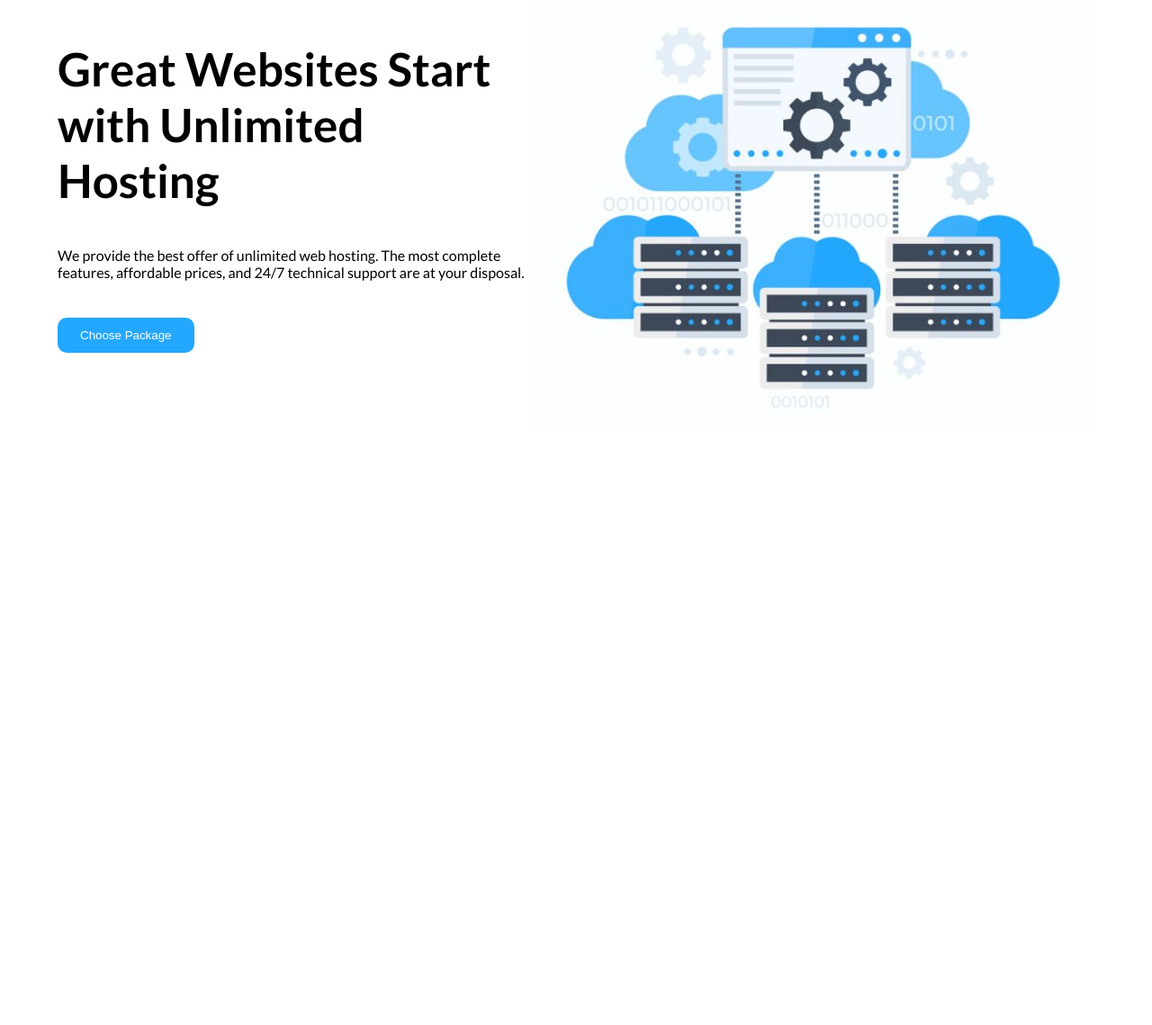
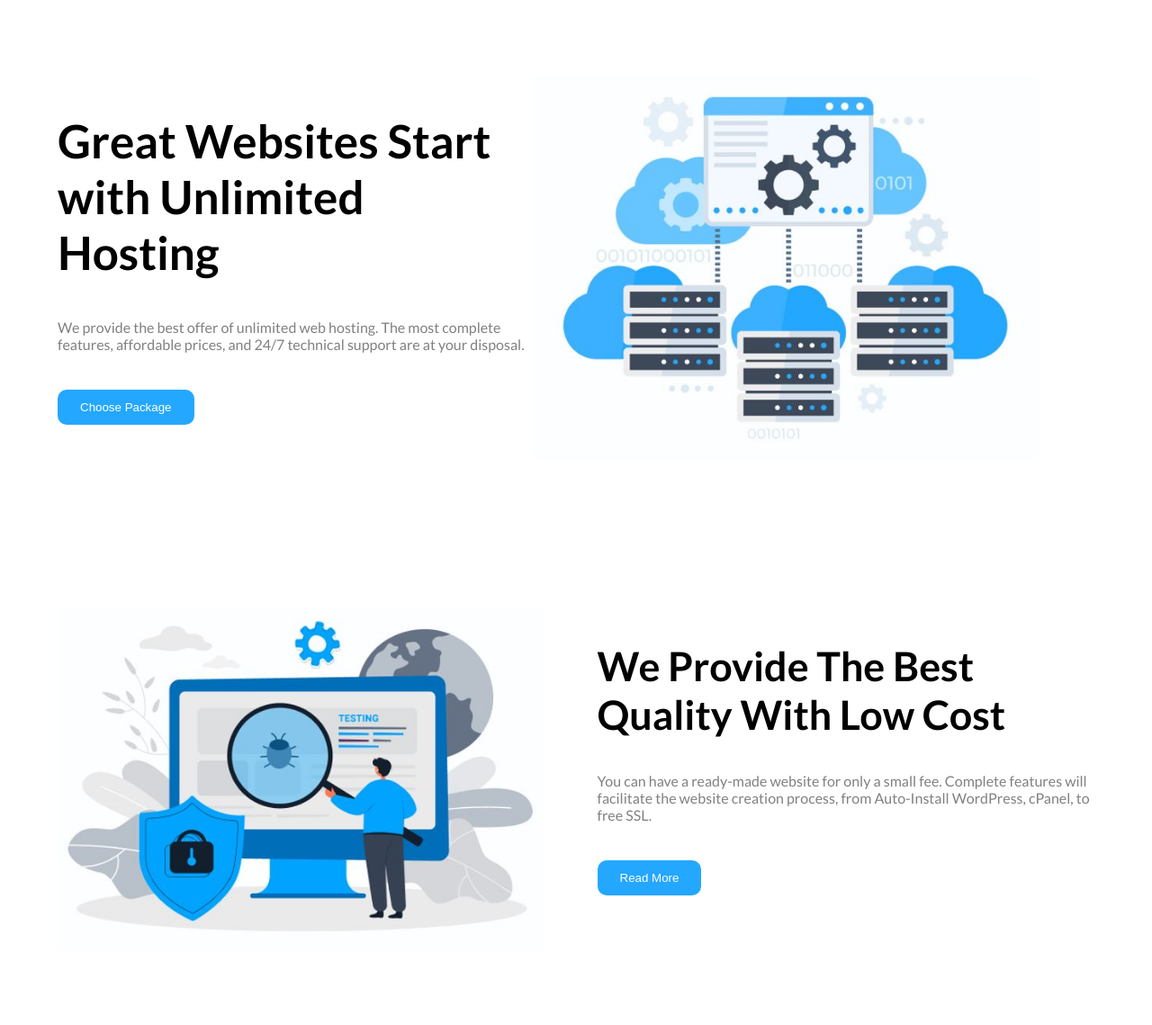
Before and after one commit to itamim345/domain-hosting-service, a plain HTML site: page index.html in a window 1280 px wide. Shown: the part 117-1256 px from the top of the page at 90% size. Before the commit the page ends 800 px from the top, so only its background shows below. Drawn offline with Linux system fonts and the light colour scheme.

Commit message:
Quality-area html & css added

```diff
--- a/index.html
+++ b/index.html
@@ -37,6 +37,21 @@
                 <img src="img/img1.jfif" alt="intro-img">
             </div>
         </div>
+        <!-- Quality area -->
+        <div class="quality-area">
+            <div class="quality-img">
+                <img src="img/img2.jfif" alt="qulity-img">
+            </div>
+            <div class="quality-content">
+                <h2>We Provide The Best
+                    Quality With Low Cost</h2>
+                <p>
+                    You can have a ready-made website for only a small fee. Complete features will facilitate the website creation process, from Auto-Install WordPress, cPanel, to free SSL.
+                </p>
+                <button>Read More</button>
+            </div>
+        </div>
+        <!-- Technical Support area -->
     </div>
 </body>
 </html>
--- a/style.css
+++ b/style.css
@@ -9,6 +9,24 @@ body{
     width: 90%;
     margin: 0 auto;
 }
+button {
+    background-color: #24a7ff;
+    border: none;
+    padding: 12px 25px;
+    border-radius: 10px;
+    color : #fff;
+    margin-top: 2vw;
+}
+img {
+    width: 90%;
+}
+p {
+    color: gray;
+}
+h2 {
+    font-size: 4vw;
+}
+
 /* nav area css */
 nav {
     display: flex;
@@ -36,21 +54,19 @@ nav {
 .intro-area {
     display: flex;
     justify-content: space-between;
+    padding: 10vh 0;
 }
 .intro-content {
     width: 50%;
 }
-.intro-content h2 {
-    font-size: 4vw;
+/* Quality area css */
+.quality-area {
+    display: flex;
+    padding: 10vh 0;
 }
-.intro-img img {
-    width: 100%;
+.quality-content {
+    width: 50%;
 }
-.intro-content button {
-    background-color: #24a7ff;
-    border: none;
-    padding: 12px 25px;
-    border-radius: 10px;
-    color : #fff;
-    margin-top: 2vw;
+.quality-content h2 {
+    font-size: 3.5vw;
 }
```
